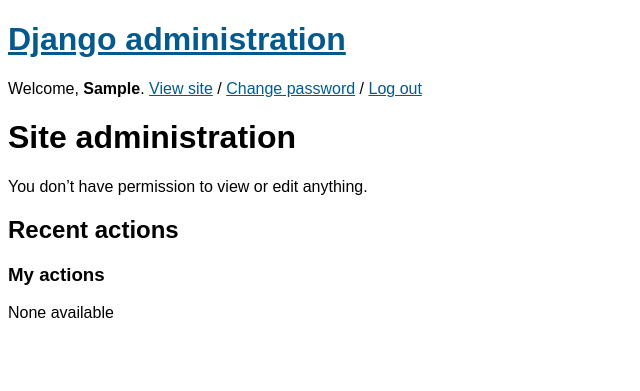
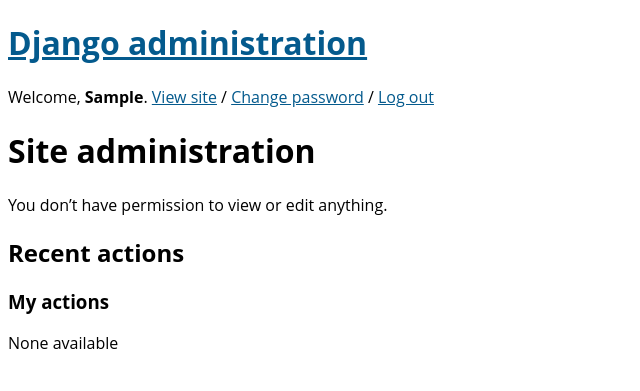
Before and after one commit to adamatus/sailtrail, a Django app: page /admin/ in a window 1280 px wide. Shown: the top 391 px of the page, without its empty margins (0-640 px from the left). Run offline with Django 3.2, Linux system fonts and the light colour scheme; the visitor is signed in with stand-in values (Sample User, id 1); data comes from the database, SQL or seed files in the repository; data that the repository does not hold is empty; style sheets or scripts are compiled from the project's sources.

Commit message:
Switch to Open Sans

```diff
--- a/django/activities/static/activities/css/scss/style.scss
+++ b/django/activities/static/activities/css/scss/style.scss
@@ -1,5 +1,5 @@
 body {
-    font-family: 'News Cycle', sans-serif;
+    font-family: 'Open Sans', sans-serif;
 }
 
 a {
--- a/django/activities/templates/base.html
+++ b/django/activities/templates/base.html
@@ -7,7 +7,7 @@
 		<meta charset="utf-8">
 		<meta http-equiv="X-UA-Compatible" content="IE=edge">
 		<meta name="viewport" content="width=device-width, initial-scale=1">
-    <link href='http://fonts.googleapis.com/css?family=News+Cycle' rel='stylesheet' type='text/css'>
+    <link href='http://fonts.googleapis.com/css?family=Open+Sans' rel='stylesheet' type='text/css'>
 
 		{% css 'bootstrap/dist/css/bootstrap.min.css' %}
 		{% css 'leaflet/dist/leaflet.css' %}
```
